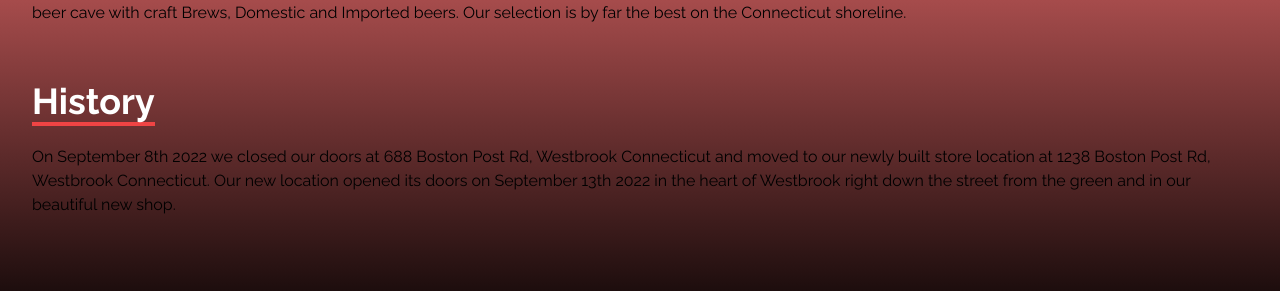
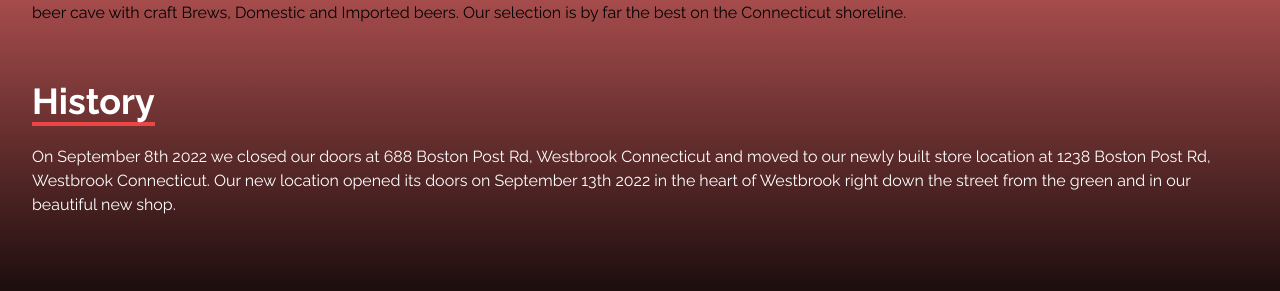
Before and after one commit to gkozlowskidesign/React-LiquorStore, a React (Create React App) app: page / in a window 1280 px wide. Shown: the part 903-1194 px from the top of the page. Built offline with nearby package versions, Linux system fonts and the light colour scheme.

Commit message:
Update About.jsx

```diff
--- a/src/components/About.jsx
+++ b/src/components/About.jsx
@@ -13,7 +13,7 @@
                   </div>
                   <div className='pb-2 mt-4'>
                     <p className='text-4xl text-white font-bold inline border-b-4 border-red-500'>History</p>
-                    <p className='py-6'>On September 8th 2022 we closed our doors at 688 Boston Post Rd, Westbrook Connecticut and moved to our newly built store location at 1238 Boston Post Rd, Westbrook Connecticut.
+                    <p className='py-6 text-white'>On September 8th 2022 we closed our doors at 688 Boston Post Rd, Westbrook Connecticut and moved to our newly built store location at 1238 Boston Post Rd, Westbrook Connecticut.
                     Our new location opened its doors on September 13th 2022 in the heart of Westbrook right down the street from the green and in our beautiful new shop.</p>
                   </div>
            </div>
```
